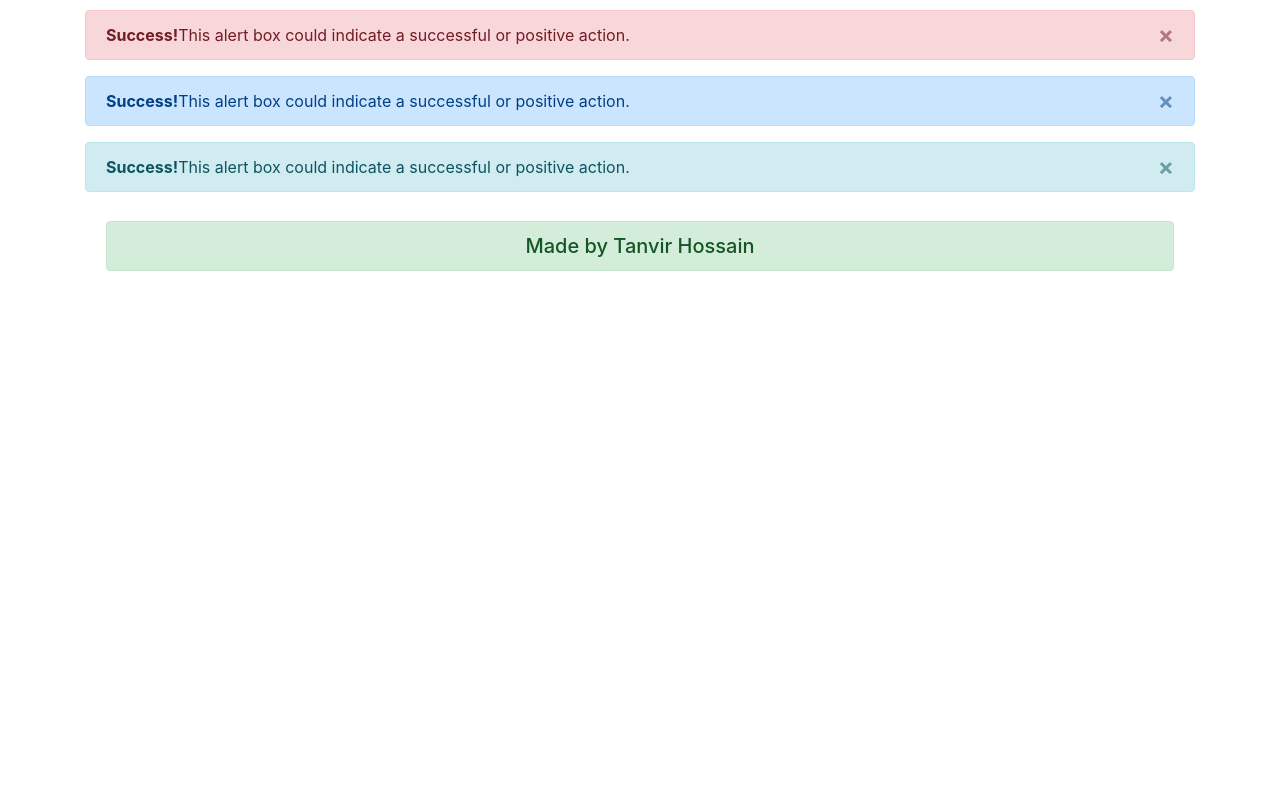
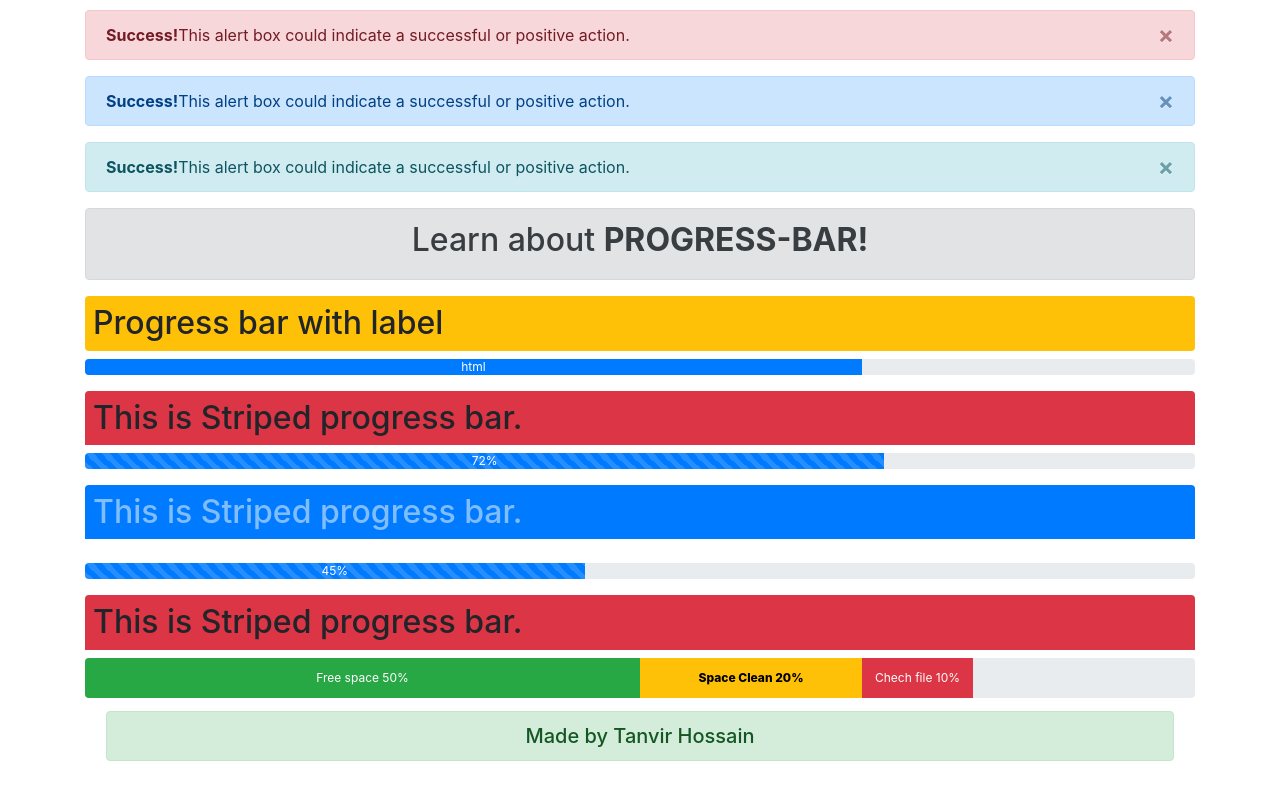
Before and after one commit to rishohagg/Boostrap-Class, a plain HTML site: page index.html in a window 1280 px wide. Shown: the part 5113-5913 px from the top of the page. Before the commit the page ends 5429 px from the top, so only its background shows below. Drawn offline with nearby package versions, Linux system fonts and the light colour scheme.

Commit message:
add a lot of things

```diff
--- a/index.html
+++ b/index.html
@@ -430,27 +430,66 @@
               <h2 class="text-center">Alerts</h2>
             <p>The button with class="close" and data-dismiss="alert" is used to close the alert box.</p>
 
-            <div class="alert alert-success alert-dismissible">
+            <div class="alert alert-success alert-dismissible fade show">
                 <button type="button" class="close" data-dismiss="alert">&times;</button>
                 <strong>Success!</strong>This alert box could indicate a successful or positive action.
             </div>
 
-            <div class="alert alert-danger alert-dismissible">
+            <div class="alert alert-danger alert-dismissible fade show">
                 <button type="button" class="close" data-dismiss="alert">&times;</button>
                 <strong>Success!</strong>This alert box could indicate a successful or positive action.
             </div>
 
-            <div class="alert alert-primary alert-dismissible">
+            <div class="alert alert-primary alert-dismissible fade show">
                 <button type="button" class="close" data-dismiss="alert">&times;</button>
                 <strong>Success!</strong>This alert box could indicate a successful or positive action.
             </div>
 
-            <div class="alert alert-info alert-dismissible">
+            <div class="alert alert-info alert-dismissible fade show">
                 <button type="button" class="close" data-dismiss="alert">&times;</button>
                 <strong>Success!</strong>This alert box could indicate a successful or positive action.
             </div>
         </div>
     <!-- this is Dismissable Button alert -->
+
+    <!-- this is PROGRESS-BAR style from boostrap   -->
+        <div class="container">
+
+            <div class="alert alert-secondary text-center">
+                <h2 class="alert-heading">Learn about <strong>PROGRESS-BAR!</strong></h2>
+            </div>
+            <h2 class="bg-warning p-2 rounded">Progress bar with label</h2>
+            <div class="progress">
+              <div class="progress-bar" style="width: 70%;">html</div>
+            </div>
+
+            <h2 class="bg-danger p-2 mt-3 rounded-top">This is Striped progress bar.</h2>
+            <div class="progress">
+                <div class="progress-bar progress-bar-striped" style="width: 72%;">72%</div>
+            </div>
+
+            <h2 class="bg-primary p-2 mt-3 rounded-top text-white-50">This is Striped progress bar.</h2>
+
+            <div class="progress mt-4">
+                <div class="progress-bar progress-bar-animated progress-bar-striped" style="width: 45%;">45%</div>
+            </div>
+
+            <h2 class="bg-danger p-2 mt-3 rounded-top">This is Striped progress bar.</h2>
+                <div class="progress" style="height: 40px;">
+                    <div class="progress-bar bg-success" style="width: 50%;height: 40px;">
+                        Free space 50%
+                    </div>
+
+                    <div class="progress-bar bg-warning" style="width: 20%;height: 40px;color: black; font-weight: 800;">
+                        Space Clean 20%
+                    </div>
+
+                    <div class="progress-bar bg-danger" style="width: 10%;height: 40px;">
+                        Chech file 10%
+                    </div>
+                </div>
+        </div>
+    <!-- this is PROGRESS-BAR style from boostrap   -->
 
 
     <!-- this basic footer -->
```
